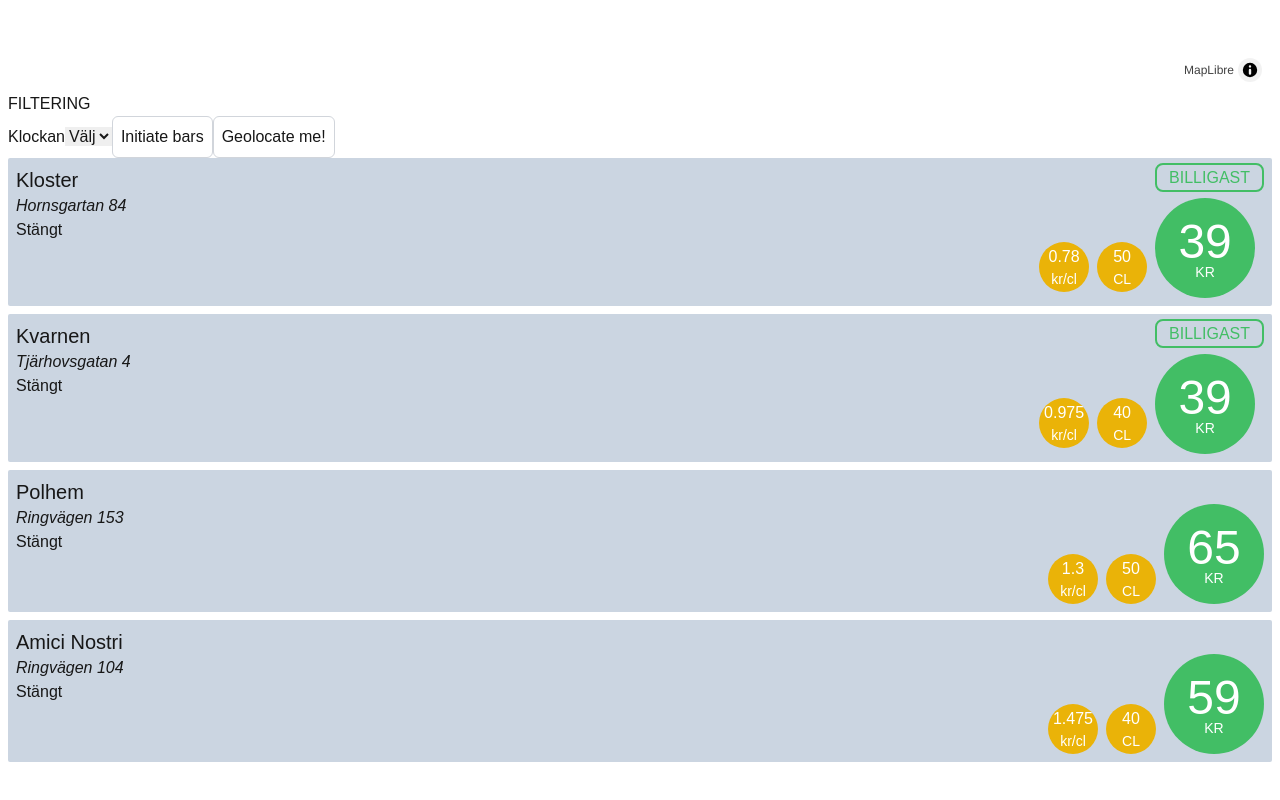
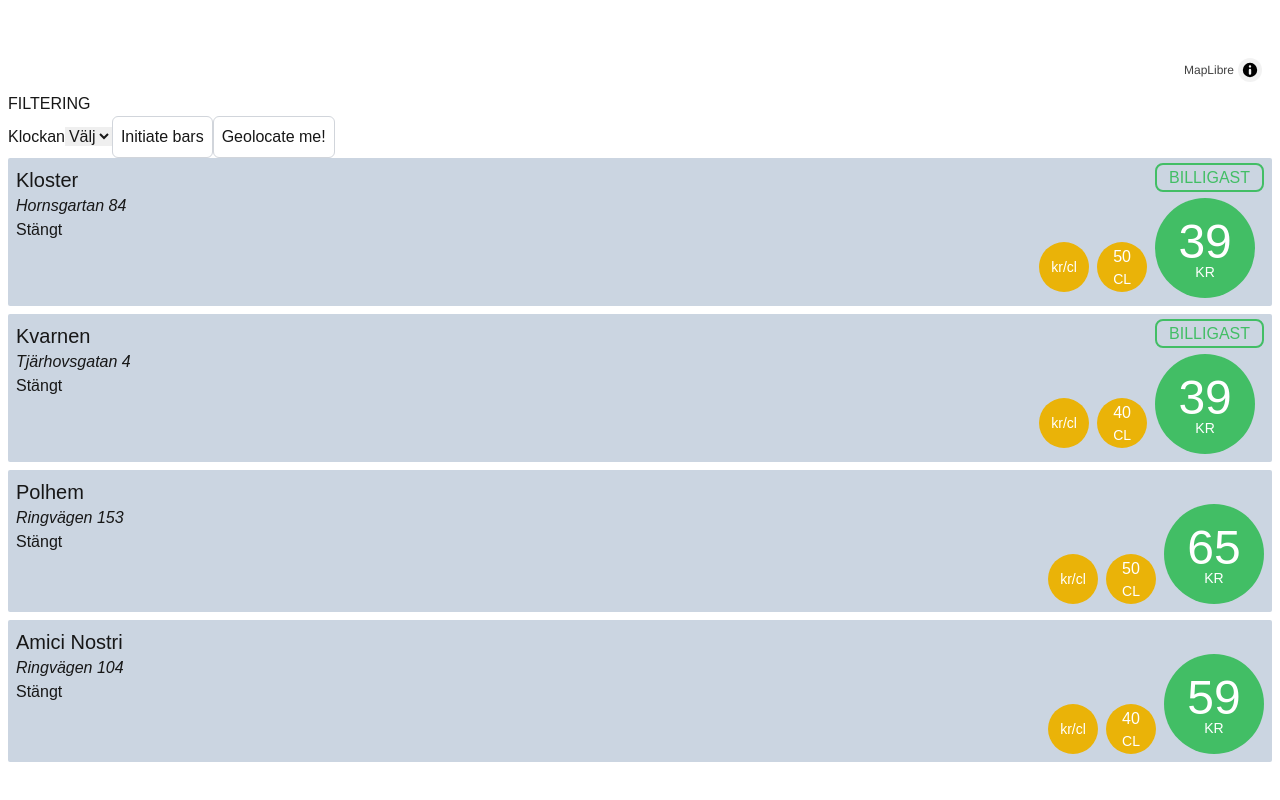
Before and after one commit to nickenickenicke/billig-bars, a Next.js app: page /bars in a window 1280 px wide. Shown: the part 1262-2062 px from the top of the page. Built offline with nearby package versions, Linux system fonts and the light colour scheme; no server answers.

Commit message:
Refactor BarCard and BarHappyHours components to use price per volume directly

```diff
--- a/src/components/BarCard.tsx
+++ b/src/components/BarCard.tsx
@@ -1,10 +1,9 @@
 import { Bar } from '@/models/Bar'
 import { normalizeMeters } from '@/utils/locationTools'
-import { getPricePerCl } from '@/utils/priceTools'
 import { BarCardPill } from './BarCardPill'
 import Link from 'next/link'
 import { CurrentLocation } from '@/models/Location'
-import { checkIsOpen, getClosingHour, normalizeTimeFromDB } from '@/utils/timeTools'
+import { getClosingHour, normalizeTimeFromDB } from '@/utils/timeTools'
 
 interface BarCardProps {
   bar: Bar
@@ -41,7 +40,7 @@ export const BarCard = ({ bar, currentLocation }: BarCardProps) => {
               </div>
               <div className="flex aspect-square w-[50px] items-center justify-center rounded-full bg-yellow-500">
                 <div className="flex flex-col items-center justify-center text-white">
-                  <span className="">{getPricePerCl(bar.beer_price, bar.beer_volume)}</span>
+                  <span className="">{bar.beer_ppv}</span>
                   <span className="text-sm">kr/cl</span>
                 </div>
               </div>
--- a/src/components/BarHappyHours.tsx
+++ b/src/components/BarHappyHours.tsx
@@ -16,7 +16,7 @@ export const BarHappyHours = ({ happyHours }: BarHappyHoursProps) => {
             <li key={happyHour.id!}>
               {`${getWeekdayName(happyHour.day_of_week)}: ${normalizeTimeFromDB(happyHour.starts_at)} - ${normalizeTimeFromDB(happyHour.ends_at)}`}
               <br />
-              {`Volym: ${happyHour.volume}cl, pris: ${happyHour.price}kr, pris per cl: ${getPricePerCl(happyHour.price, happyHour.volume || 40)}kr`}
+              {`Volym: ${happyHour.volume}cl, pris: ${happyHour.price}kr, pris per cl: ${happyHour.ppv}kr`}
             </li>
           )
         })}
```
